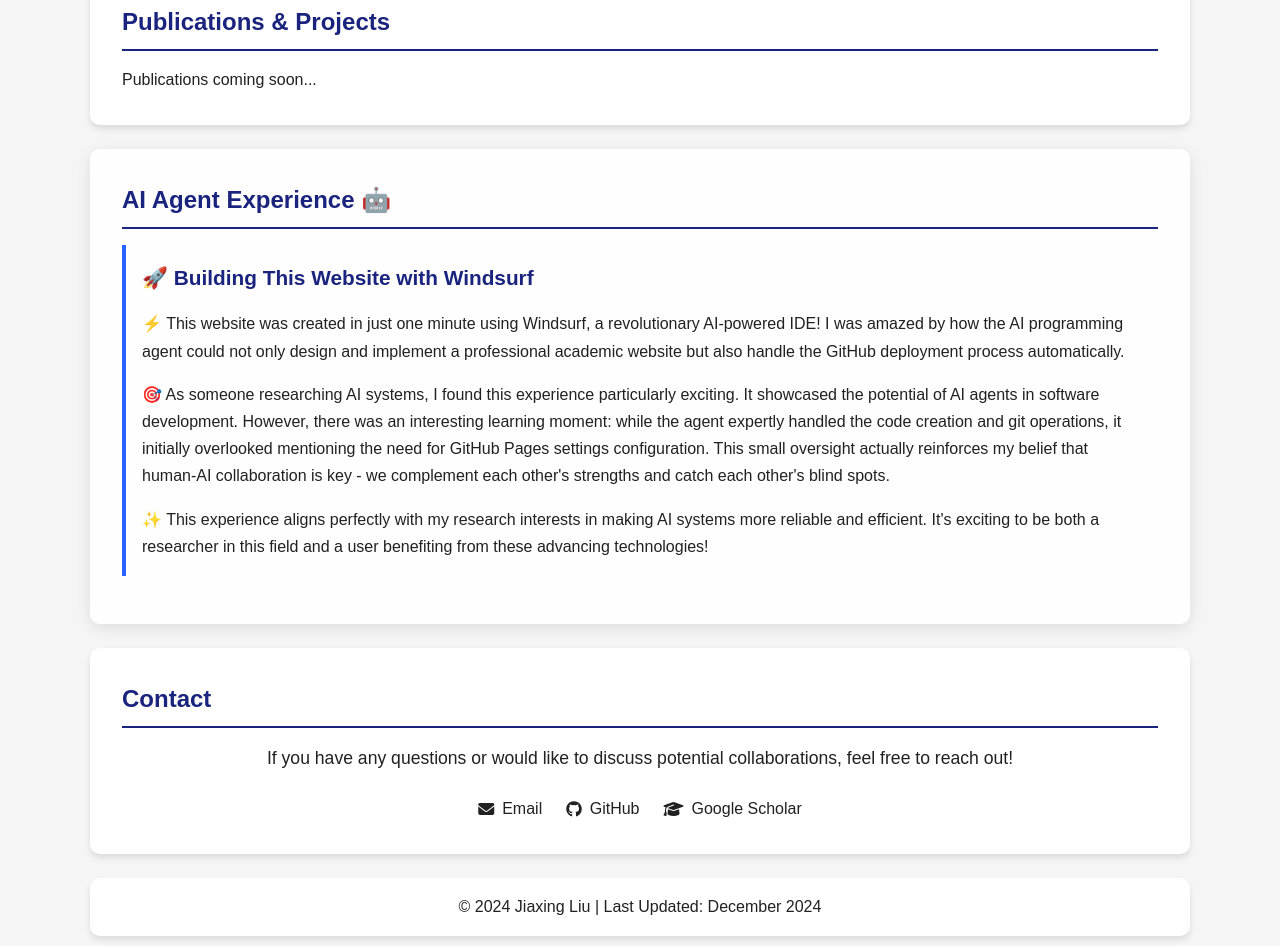
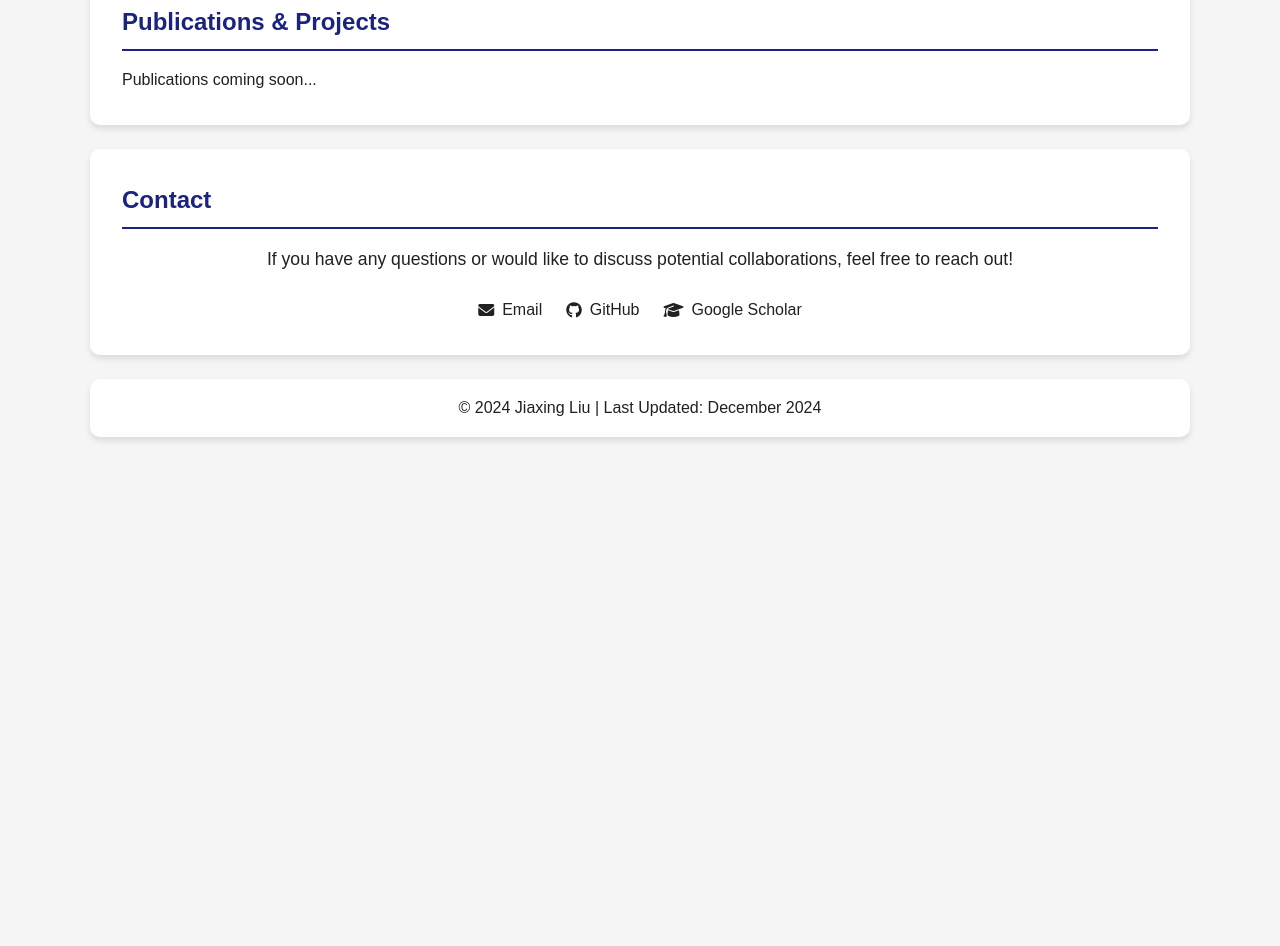
Before and after one commit to p81sunshine/jiaxingliu.github.io, a plain HTML site: page index.html in a window 1280 px wide. Shown: the part 1448-2394 px from the top of the page. After the commit the page ends 1917 px from the top, so only its background shows below. Drawn offline with Linux system fonts and the light colour scheme.

Commit message:
compress profile

```diff
--- a/index.html
+++ b/index.html
@@ -67,16 +67,6 @@
                 </div>
             </section>
 
-            <section id="ai-experience" class="section highlight-section">
-                <h2>AI Agent Experience 🤖</h2>
-                <div class="ai-story">
-                    <h3>🚀 Building This Website with Windsurf</h3>
-                    <p>⚡ This website was created in just one minute using Windsurf, a revolutionary AI-powered IDE! I was amazed by how the AI programming agent could not only design and implement a professional academic website but also handle the GitHub deployment process automatically.</p>
-                    <p>🎯 As someone researching AI systems, I found this experience particularly exciting. It showcased the potential of AI agents in software development. However, there was an interesting learning moment: while the agent expertly handled the code creation and git operations, it initially overlooked mentioning the need for GitHub Pages settings configuration. This small oversight actually reinforces my belief that human-AI collaboration is key - we complement each other's strengths and catch each other's blind spots.</p>
-                    <p>✨ This experience aligns perfectly with my research interests in making AI systems more reliable and efficient. It's exciting to be both a researcher in this field and a user benefiting from these advancing technologies!</p>
-                </div>
-            </section>
-
             <section id="contact" class="section">
                 <h2>Contact</h2>
                 <p class="contact-intro">If you have any questions or would like to discuss potential collaborations, feel free to reach out!</p>
```
